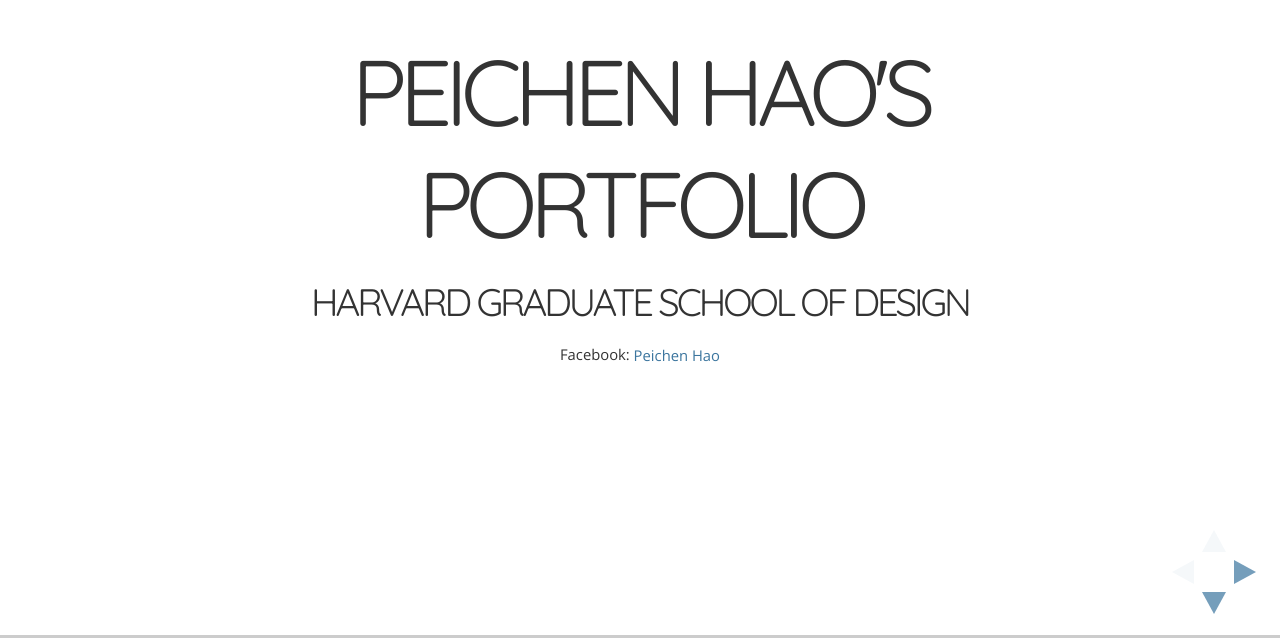
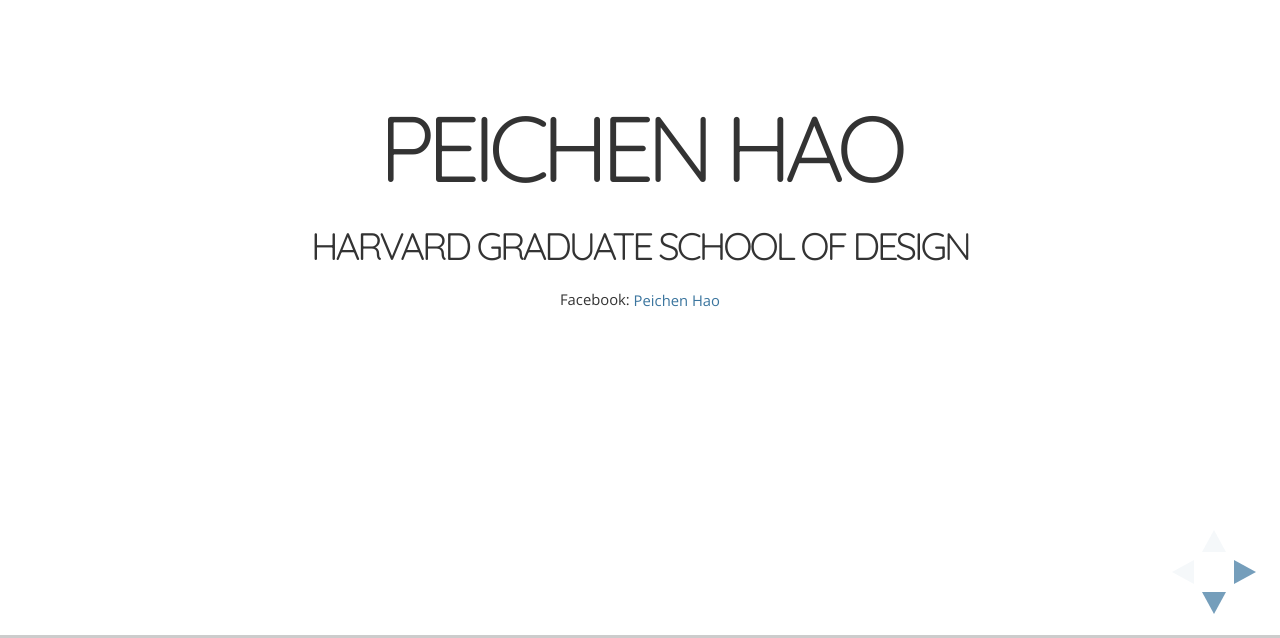
Before and after one commit to sunnylinmy/pchao.github.io, a website: page index.html in a window 1280 px wide. Shown: the part 162-800 px from the top of the page. Drawn offline with nearby package versions, Linux system fonts and the light colour scheme.

Commit message:
Peichen Hao's Portfolio changed to Peichen Hao

```diff
--- a/index.html
+++ b/index.html
@@ -46,7 +46,7 @@
 
 				<section>
 					<section>
-						<h1>Peichen Hao's Portfolio</h1>
+						<h1>Peichen Hao</h1>
 					<h3>Harvard Graduate School of Design</h3>
 					<p>
 						<small>Facebook: <a href="https://www.facebook.com/peichen.hao">Peichen Hao</a></small>
```
